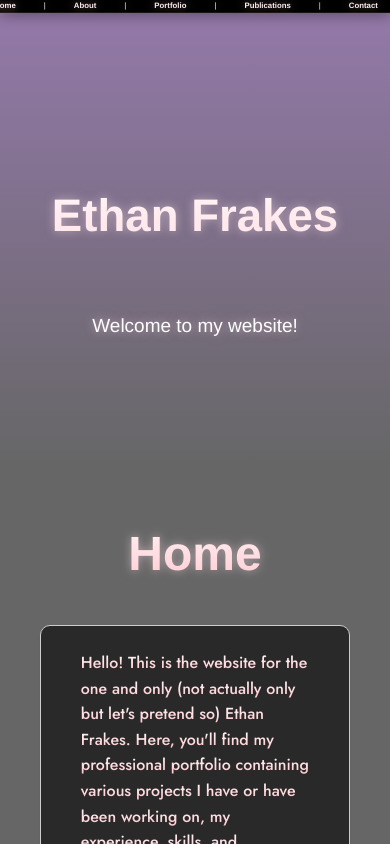
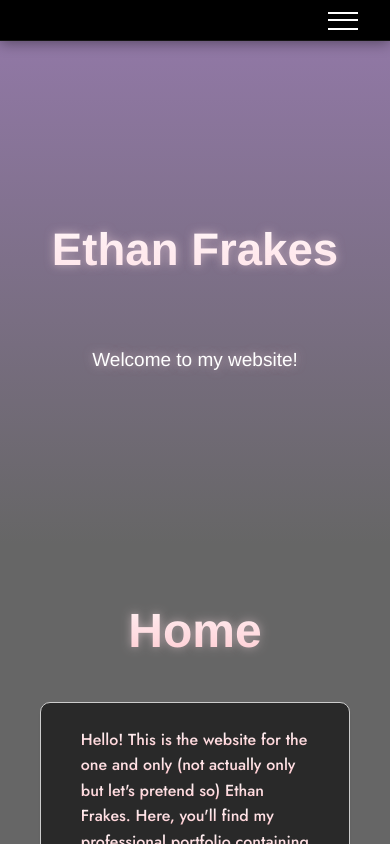
Before and after one commit to thefrostedfrakes/ethanfrakes-site, a React (Create React App) app: page / in a window 390 px wide. Shown: the top 844 px of the page. Built offline with nearby package versions, Linux system fonts and the light colour scheme; a web font is replaced by a local one.

Commit message:
Add mobile feature, page links hidden in hamburger if screen width too small

```diff
--- a/src/App.css
+++ b/src/App.css
@@ -19,50 +19,94 @@ body {
   color: white;
 }
 
-:root {
-  /* tweak height if you want the bar taller/shorter */
-  --nav-h: 30px;
+:root { --nav-h: 30px; }
+
+/* fixed top bar you already have */
+.site-nav {
+  position: fixed; top: 0; left: 0; right: 0;
+  height: calc(var(--nav-h) + env(safe-area-inset-top)) + 1;
+  padding-top: env(safe-area-inset-top);
+  background: rgba(0,0,0,1);
+  border-bottom: 1px solid rgba(255,255,255,0.08);
+  box-shadow: 0 2px 14px rgba(0,0,0,.4);
+  z-index: 1000;
+  font-size: min(2vh, 30px);
+}
+.site-nav__inner {
+  position: relative;
+  display: flex;
+  align-items: center;
+  justify-content: center; /* center the links on wide screens */
+  height: 100%;
+  padding: 0 1.75rem;
 }
 
-/* Top gradient bar fixed to the top edge */
-.site-nav {
-  position: fixed;
-  top: 0; left: 0; right: 0;
-  height: calc(var(--nav-h) + env(safe-area-inset-top)) + 1;
-  padding-top: env(safe-area-inset-top);        /* iOS notch safe-area */
-  display: flex;
-  align-items: center;
-  justify-content: center;
-  gap: 1rem;
+/* links look */
+.site-nav__links a {
+  color: #fff;
+  text-decoration: none;
+  font-weight: 700;
+  padding: 0 .75rem;
+}
+.site-nav__links a:hover { text-decoration: underline; }
 
-  /* Solid gradient box behind links */
-  background: rgba(0,0,0,1);
-  box-shadow: 0 2px 14px rgba(0,0,0,0.4);
-  border-bottom: 1px solid rgba(255,255,255,0.08);
+/* hamburger button (hidden on desktop) */
+.site-nav__toggle {
+  margin-left: auto;        /* push it to the far right */
+  display: none;            /* still hidden on desktop */
+  width: 40px;
+  height: 40px;
+  background: transparent;
+  border: none;
+  cursor: pointer;
+}
+.hamburger,
+.hamburger::before,
+.hamburger::after {
+  content: "";
+  display: block;
+  height: 2px;
+  width: 30px;
+  background: #fff;
+  margin: 0 auto;
+  transition: transform .2s ease;
+}
+.hamburger::before { transform: translateY(-7px); }
+.hamburger::after  { transform: translateY(7px); }
 
-  margin: 0;
-  z-index: 1000;                                /* above matrix canvas */
-  font-size: min(2vw, 35px);
+/* MOBILE BEHAVIOR */
+@media (max-width: 820px) {
+  /* show the hamburger, hide links by default */
+  .site-nav__toggle { display: block; }
+
+  .site-nav__links {
+    display: none;
+  }
+
+  /* when open, show a dropdown that spans the bar width */
+  .site-nav.is-open .site-nav__links {
+    display: flex;
+    position: absolute;
+    top: 100%; left: 0; right: 0;
+    flex-direction: column;
+    gap: .5rem;
+    background: linear-gradient(180deg, rgba(15,15,15,.98), rgba(15,15,15,.92));
+    border-bottom: 1px solid rgba(255,255,255,0.08);
+    padding: .75rem 1rem 1rem;
+    box-shadow: 0 8px 20px rgba(0,0,0,.45);
+  }
+
+  .site-nav.is-open .site-nav__links a {
+    padding: .4rem 0;
+    display: block;                 /* tap-friendly rows */
+  }
 }
 
-/* Links inside the bar: solid color (override your gradient text) */
-.site-nav a {
-  color: #fff;
-  text-decoration: none;
-  font-weight: 600;
-  padding: 0 0.75rem;
-}
-.site-nav a:hover { text-decoration: underline; }
+/* keep header pushed below fixed bar */
+.site-header { padding-top: calc(var(--nav-h) + env(safe-area-inset-top) + .5rem); }
 
-/* Push header content down so it doesn't sit under the fixed bar */
-.site-header {
-  /* existing styles… */
-  padding-top: calc(var(--nav-h) + env(safe-area-inset-top) + 1rem);
-  min-height: 50vh; /* keep if you like the tall hero look */
-}
-
-/* If your Matrix canvas sits above things, ensure it's below the nav */
-canvas { z-index: 0; position: fixed; inset: 0; }
+/* matrix should stay behind */
+canvas { position: fixed; inset: 0; z-index: 0; }
 
 .site-header h1,
 .site-header nav a {
--- a/src/components/Header.js
+++ b/src/components/Header.js
@@ -1,17 +1,40 @@
-import React from 'react';
-import { Link } from 'react-router-dom';
+// Header.js
+import React, { useState, useEffect } from 'react';
+import { Link, useLocation } from 'react-router-dom';
 
 export default function Header() {
+  const [open, setOpen] = useState(false);
+  const { pathname } = useLocation();
+
+  // Close the menu whenever the route changes
+  useEffect(() => setOpen(false), [pathname]);
+
   return (
     <header className="site-header">
-            {/* <img src={logo} className="site-logo" alt="logo" /> */}
-            <nav className="site-nav">
-                <Link to="/">Home</Link> | {' '}
-                <Link to="/about">About</Link> | {' '}
-                <Link to="/portfolio">Portfolio</Link> | {' '}
-                <Link to="/publications">Publications</Link> | {' '}
-                <Link to="/contact">Contact</Link> | {' '}
+      <nav className={`site-nav ${open ? 'is-open' : ''}`}>
+        <div className="site-nav__inner">
+          {/* centered links (desktop), hidden on mobile until toggled */}
+          <div id="primary-navigation" className="site-nav__links">
+            <Link to="/">Home</Link>{' '}
+            <Link to="/about">About</Link>{' '}
+            <Link to="/portfolio">Portfolio</Link>{' '}
+            <Link to="/publications">Publications</Link>{' '}
+            <Link to="/contact">Contact</Link>
+          </div>
+
+          {/* hamburger at right (mobile only) */}
+          <button
+            className="site-nav__toggle"
+            aria-controls="primary-navigation"
+            aria-expanded={open}
+            aria-label="Menu"
+            onClick={() => setOpen(v => !v)}
+          >
+            <span className="hamburger" />
+          </button>
+        </div>
       </nav>
+
       <h1>Ethan Frakes</h1>
       <p><small>Welcome to my website!</small></p>
     </header>
```
Lines whose indentation alone changed are shown as unchanged.
